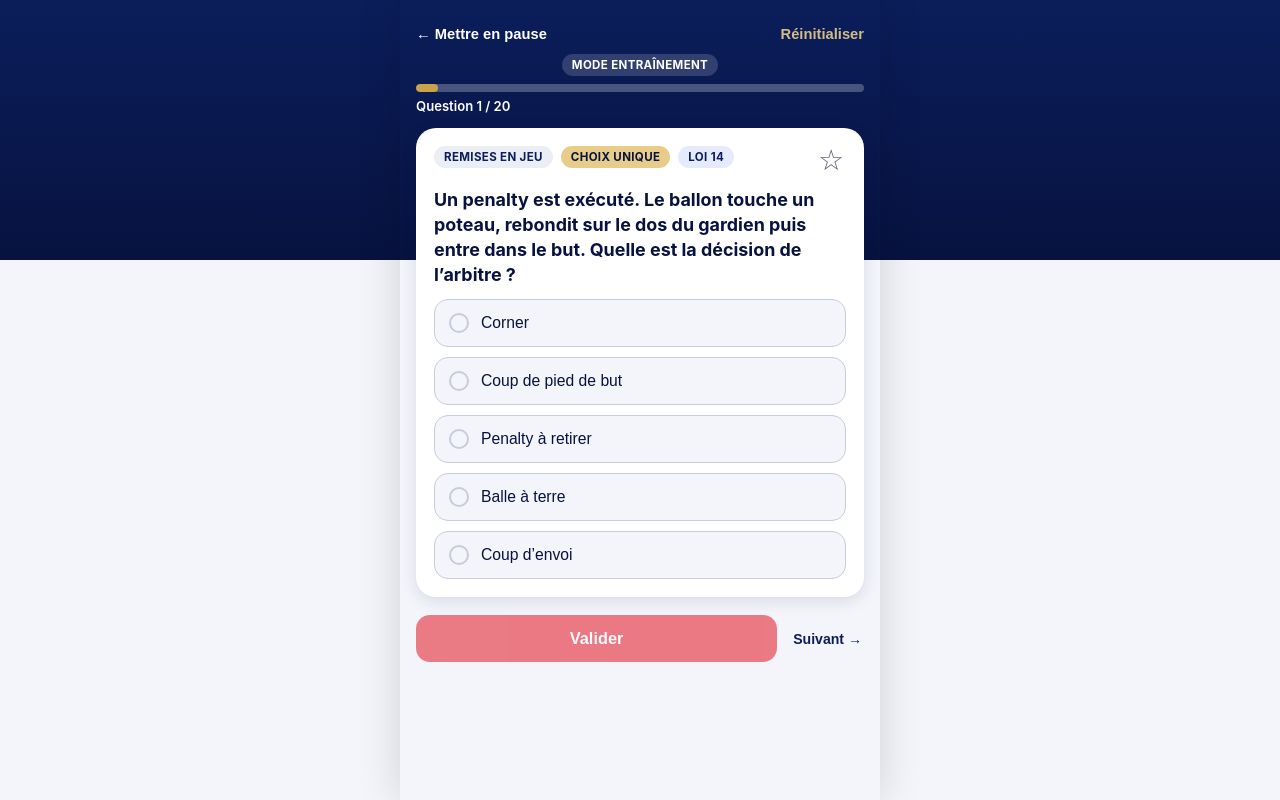
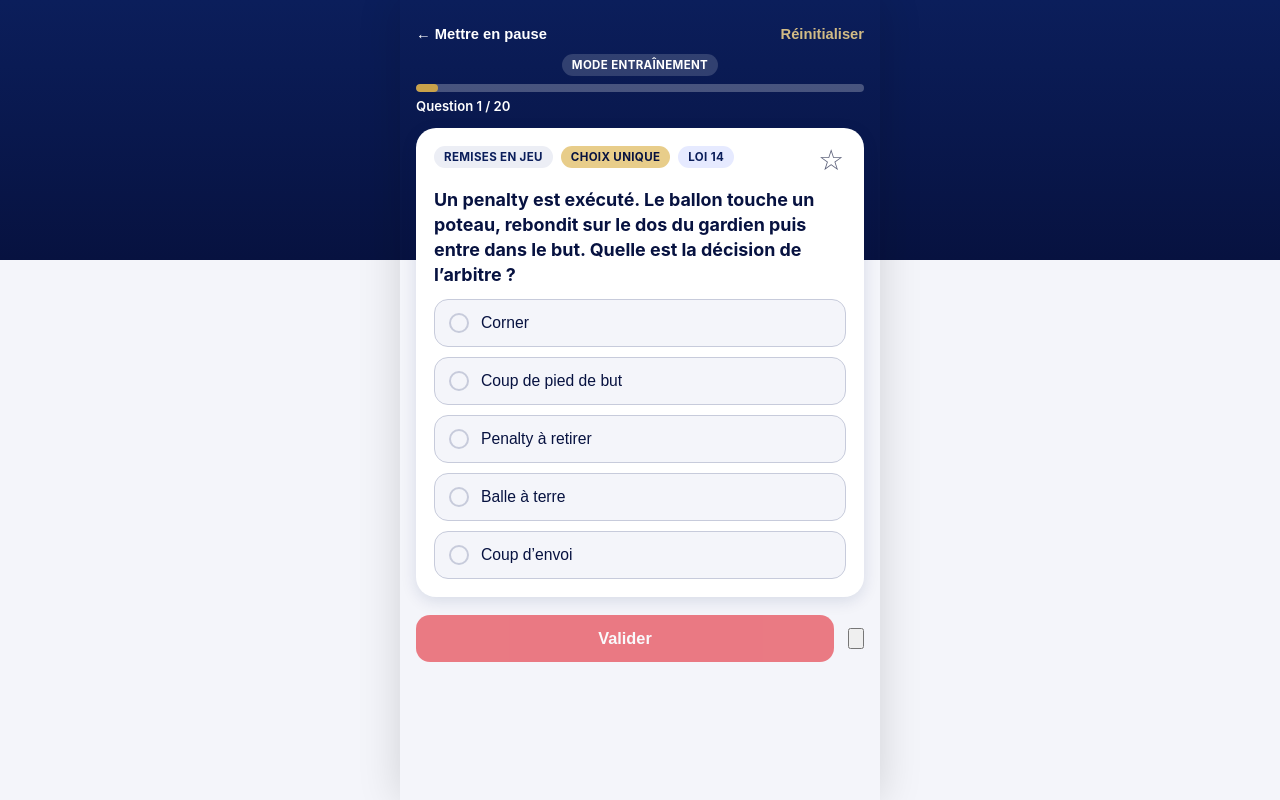
Before and after one commit to brahmiamine/fff, a React (Vite) app: page / in a window 1280 px wide. Both pictures are taken after a click on the button "Commencer le quiz". Built offline with nearby package versions, Linux system fonts and the light colour scheme.

Commit message:
feat: replace skip with memorize icon

```diff
--- a/src/components/Quiz.jsx
+++ b/src/components/Quiz.jsx
@@ -7,6 +7,23 @@ function formatTime(totalSeconds) {
   const m = Math.floor(totalSeconds / 60)
   const s = totalSeconds % 60
   return `${m}:${String(s).padStart(2, '0')}`
+}
+
+function MemorizeButton({ active, onClick }) {
+  return (
+    <button
+      type="button"
+      className={`quiz-memorize-button ${active ? 'quiz-memorize-button-active' : ''}`}
+      onClick={onClick}
+      aria-label={active ? 'Retirer des questions mémorisées' : 'Mémoriser cette question'}
+      aria-pressed={active}
+      title={active ? 'Question mémorisée' : 'Mémoriser cette question'}
+    >
+      <svg viewBox="0 0 24 24" aria-hidden="true">
+        <path d="M6 4.75A1.75 1.75 0 0 1 7.75 3h8.5A1.75 1.75 0 0 1 18 4.75V21l-6-3.35L6 21V4.75Z" />
+      </svg>
+    </button>
+  )
 }
 
 export default function Quiz({
@@ -36,6 +53,7 @@ export default function Quiz({
   const selected = answers[question.id] || []
   const isLast = currentIndex === questions.length - 1
   const isExam = mode === 'exam'
+  const isMemorized = memorizedIds.includes(question.id)
   const remaining = timeLimitSeconds ? getRemainingSeconds(deadlineAt, remainingSeconds ?? timeLimitSeconds, now) : null
 
   useEffect(() => {
@@ -76,16 +94,6 @@ export default function Quiz({
     goTo(currentIndex + 1)
   }
 
-  function handleSkip() {
-    const nextAnswers = { ...answers, [question.id]: [] }
-    setAnswers(nextAnswers)
-    if (isLast) {
-      onFinish(nextAnswers)
-      return
-    }
-    goTo(currentIndex + 1)
-  }
-
   function handleReset() {
     if (window.confirm('Réinitialiser toute la progression de ce quiz ?')) onReset()
   }
@@ -109,24 +117,26 @@ export default function Quiz({
         onToggleOption={toggleOption}
         isFavorite={favoriteIds.includes(question.id)}
         onToggleFavorite={() => onToggleFavorite(question.id)}
-        isMemorized={memorizedIds.includes(question.id)}
-        onToggleMemorized={() => onToggleMemorized(question.id)}
         showExplanations={showExplanations}
       />
 
       <div className="quiz-actions">
         {isExam ? (
-          <div className="exam-actions">
+          <div className="exam-actions quiz-actions-with-memorize">
             <button type="button" className="btn btn-secondary" disabled={currentIndex === 0} onClick={() => goTo(currentIndex - 1)}>← Précédente</button>
+            <MemorizeButton active={isMemorized} onClick={() => onToggleMemorized(question.id)} />
             <button type="button" className="btn btn-primary" onClick={handleNext}>{isLast ? "Terminer l'examen" : 'Suivante →'}</button>
           </div>
         ) : !revealed ? (
-          <div className="quiz-actions-row">
+          <div className="quiz-actions-row quiz-actions-with-memorize">
             <button type="button" className="btn btn-primary" disabled={selected.length === 0} onClick={handleValidate}>Valider</button>
-            <button type="button" className="btn-skip" onClick={handleSkip}>Suivant →</button>
+            <MemorizeButton active={isMemorized} onClick={() => onToggleMemorized(question.id)} />
           </div>
         ) : (
-          <button type="button" className="btn btn-primary" onClick={handleNext}>{isLast ? 'Voir les résultats' : 'Question suivante'}</button>
+          <div className="quiz-actions-row quiz-actions-with-memorize">
+            <button type="button" className="btn btn-primary" onClick={handleNext}>{isLast ? 'Voir les résultats' : 'Question suivante'}</button>
+            <MemorizeButton active={isMemorized} onClick={() => onToggleMemorized(question.id)} />
+          </div>
         )}
       </div>
     </div>
```
